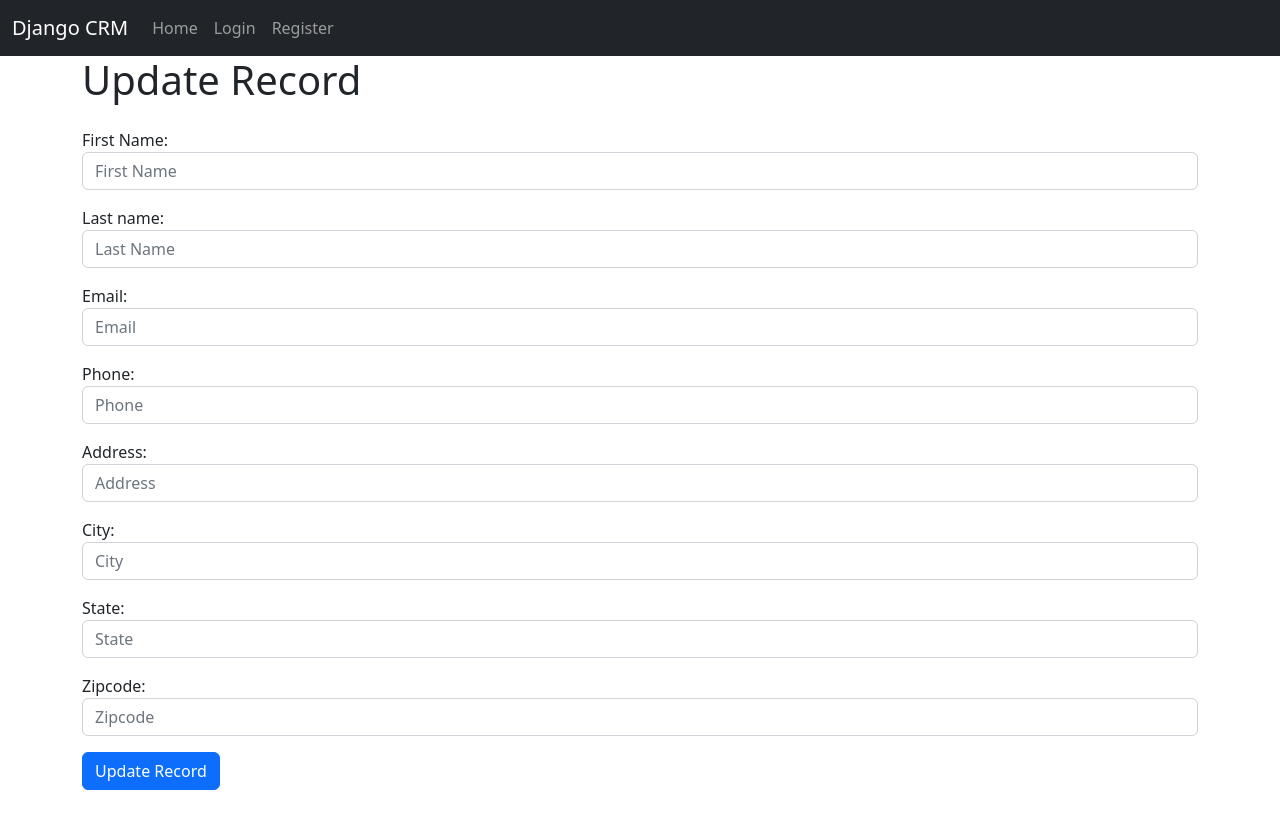
After one commit to lotfy1654/django-crm, a Django app: template crm/templates/update_record.html in a window 1280 px wide. The commit adds this page. Run offline with Django 5.2, Linux system fonts and the light colour scheme; the template is opened without the code that fills it: values that come from a table or form of the project are taken from there, others are empty.

Commit message:
Start Update Record

```diff
--- a/crm/templates/record.html
+++ b/crm/templates/record.html
@@ -51,7 +51,7 @@
 </div>
 
 <div class="mt-3">
-  <a href="{% url 'home' %}" class="btn btn-warning">Edit Record</a>
+  <a href="{% url 'update_record' record.id %}" class="btn btn-warning">Edit Record</a>
   <a href="{% url 'delete_record' record.id %}" class="btn btn-danger"> Delete Record </a>
 </div>
 
--- /dev/null
+++ b/crm/templates/update_record.html
@@ -0,0 +1,12 @@
+{% extends 'base.html' %}
+{% block content %}
+
+<h1>Update Record</h1>
+
+<form method="POST" class="mt-4 mb-4">
+  {% csrf_token %}
+  {{ form.as_p }}
+  <button type="submit" class="btn btn-primary">Update Record</button>
+</form>
+
+{% endblock%}
--- a/crm/urls.py
+++ b/crm/urls.py
@@ -10,5 +10,6 @@ urlpatterns = [
     path('record/<int:pk>' , views.record_detail, name='record_detail'),
     path('delete_record/<int:pk>' , views.delete_record, name='delete_record'),
     path('add_record', views.add_record, name='add_record'),
+    path("update_record/<int:pk>", views.update_record, name="update_record"),
     path('about', views.about, name='abouturl'),
 ]
```
Also changed, not shown: crm/views.py (+14 -0 lines).
